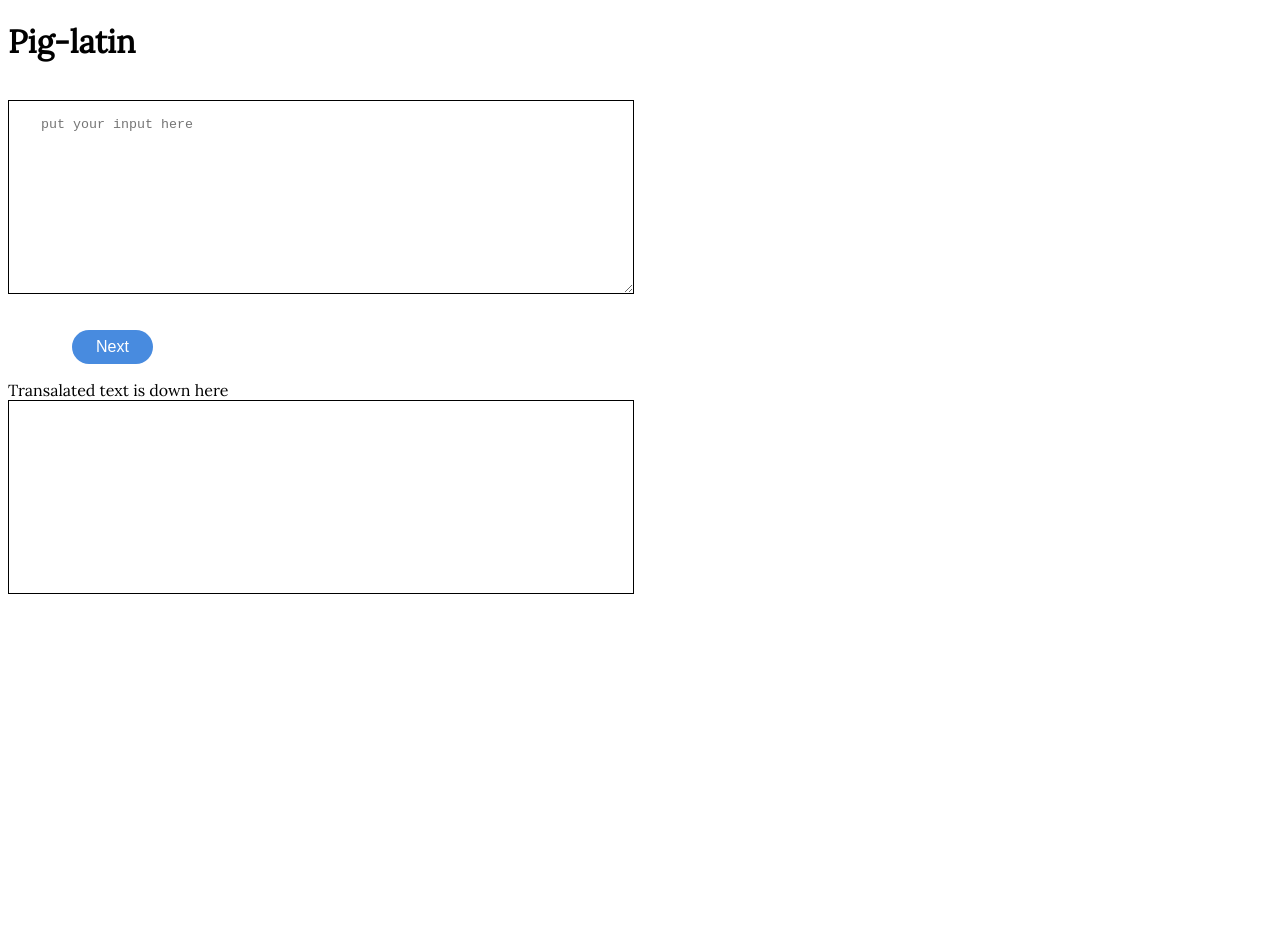
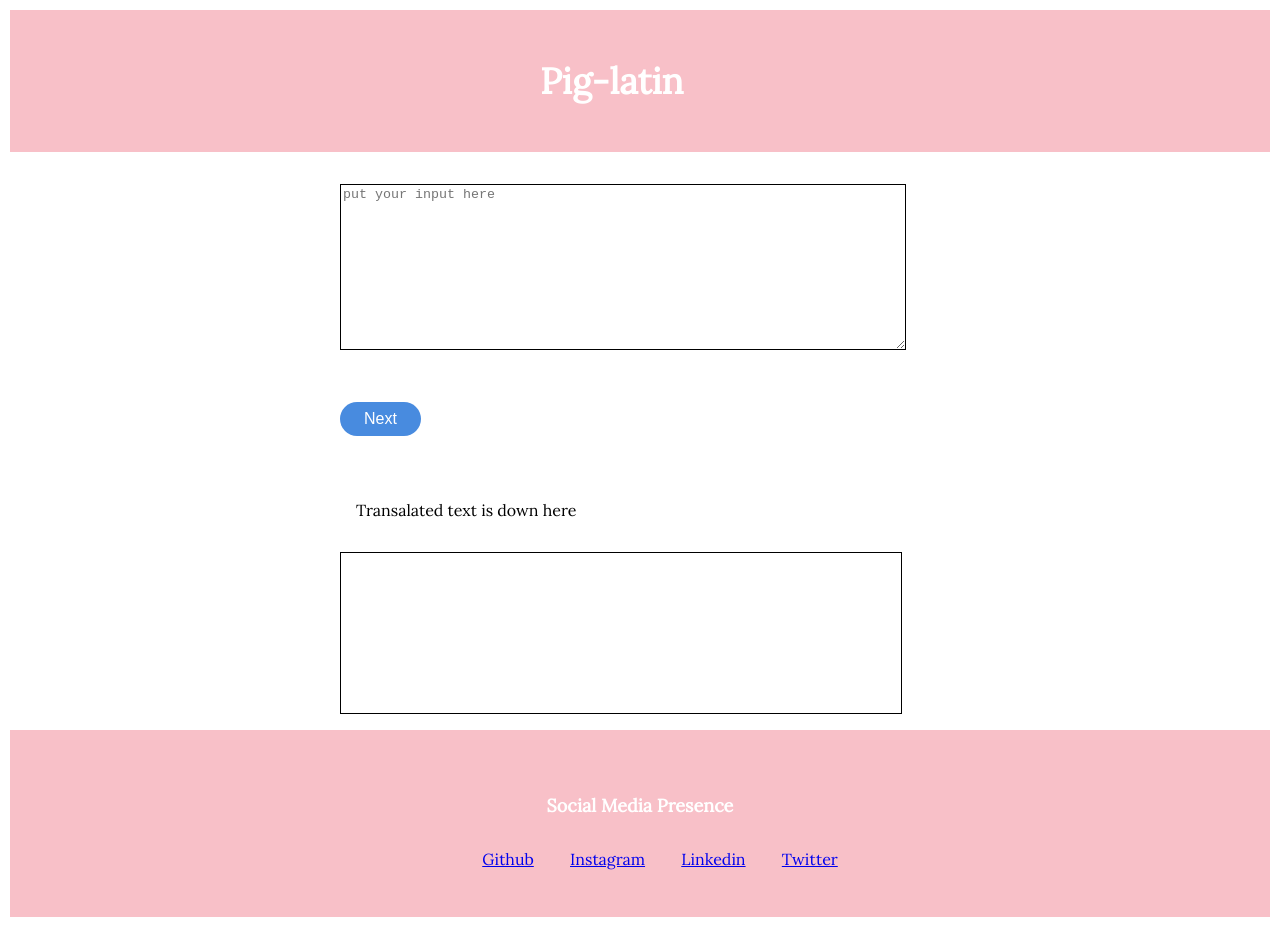
Before and after one commit to kumarsaket601/neogcamp-yoda-speaks, a plain HTML site: page index.html in a window 1280 px wide. Before the commit the page ends 800 px from the top, so only its background shows below. Drawn offline with Linux system fonts and the light colour scheme.

Commit message:
final piglatin website

```diff
--- a/index.html
+++ b/index.html
@@ -5,21 +5,48 @@
     <meta charset="UTF-8">
     <meta http-equiv="X-UA-Compatible" content="IE=edge">
     <meta name="viewport" content="width=device-width, initial-scale=1.0">
-    <title>Yoda Speaks</title>
+    <title>Pig-latin</title>
     <link rel="stylesheet" href="/style.css">
 </head>
 
 <body>
 
-    <h1>Pig-latin </h1>
+   <nav class="navigation">
 
-    <textarea  placeholder="put your input here"  id="text-input" ></textarea>
+        <div class="container">
+            <h1>Pig-latin</h1>
+        </div>
 
-    <button id="btn-translate">Next</button>
+    </nav>
 
-    <div>Transalated text is down here</div>
+   <main class="container-center">
 
-    <div id="output"></div>
+      <textarea class="text" placeholder="put your input here" id="text-input"></textarea>
+
+      <button id="btn-translate">Next</button>
+
+      <div class="pagraph">Transalated text is down here</div>
+
+      <div  id="output"></div>
+
+    </main>
+
+
+    <footer class="footer">
+
+        <div class="footer-header container container-center">Social Media Presence</div>
+
+        <ul class=" list-non-bullet">
+            <li class="list-item-inline"> <a class="link" href="https://github.com/kumarsaket601">Github</a> </li>
+            <li class="list-item-inline"> <a class="link" href="https://www.instagram.com/k.saket601/">Instagram</a>
+            </li>
+            <li class="list-item-inline"> <a class="link" href="https://www.linkedin.com/in/saketkumar21/">Linkedin</a>
+            </li>
+            <li class="list-item-inline"> <a class="link" href="https://twitter.com/saketkum11">Twitter</a> </li>
+        </ul>
+
+
+    </footer>
 
 
 
--- a/style.css
+++ b/style.css
@@ -1,46 +1,111 @@
 @import url('https://fonts.googleapis.com/css2?family=Lora&display=swap');
 
-:root{
+:root {
+
+    --primary-color: #F8C0C8;
 
 }
 
-body{
+body {
     font-family: 'Lora',
         serif;
-    maring: 0px;
-}
-
-
-/* output box */
-#output{
-
-    border: 0.1rem solid black;
-    height: 20vh;
-    width: 70vh;
-    padding: 1rem 2rem;
+    margin: 10px;
 }
 
 
 /* textarea input that from user */
-textarea{
+
+textarea {
 
     border: 0.1rem solid black;
     height: 20vh;
     width: 70vh;
     margin: 1rem auto;
-    padding: 1rem 2rem;
+
+
 
 }
 
+
+
+
 /* button */
-button{
+
+button {
 
     border-radius: 10rem;
     background-color: #488BDF;
     color: white;
     font-size: 1rem;
     padding: 0.5rem 1.5rem;
-     margin: 1rem 4rem;
-     border: white;
-     display: flex;
+    margin: 2rem auto;
+    border: 20rem;
+    max-width: 900px;
 }
+
+
+/* output box */
+
+#output {
+
+    border: 0.1rem solid black;
+    height: 20vh;
+    width: 70vh;
+
+}
+
+
+.navigation {
+    background-color: var(--primary-color);
+    color: white;
+    padding: 1rem;
+
+
+}
+
+.container-center {
+    margin: 1rem auto;
+    max-width: 600px;
+}
+
+.container{
+
+    margin: 2rem auto;
+    max-width: 200px;
+    font-size: x-large;
+    font-weight: bold;
+
+}
+
+main .pagraph{
+
+    padding: 1rem 1rem;
+    margin:  1rem auto;
+}
+
+.footer {
+    background-color: var(--primary-color);
+    padding: 2rem 1rem;
+    text-align: center;
+    color: white;
+
+}
+
+.footer .footer-header {
+    font-weight: bold;
+    font-size: large;
+}
+.footer ul {
+    padding-inline-start: opx;
+}
+
+.list-non-bullet {
+
+    list-style: none;
+}
+
+.list-item-inline {
+
+    display: inline;
+    padding: 0rem 1rem;
+}
```
Lines whose indentation alone changed are shown as unchanged.
